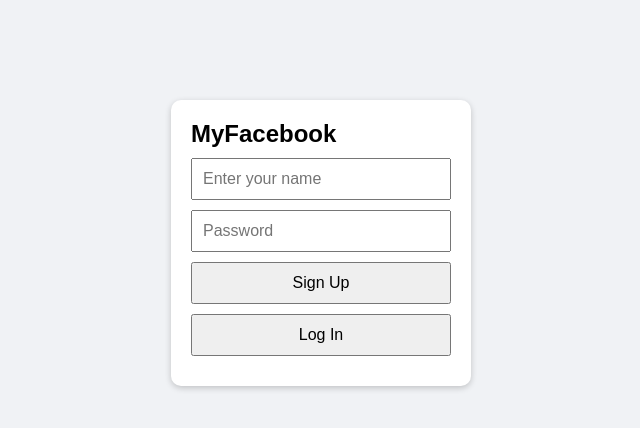
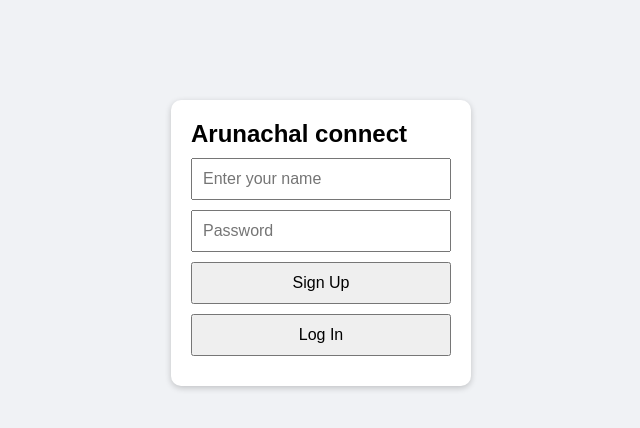
Before and after one commit to Kakhoj452/Arunachal-Connects, a plain HTML site: page index.html in a window 1280 px wide. Shown: the whole page, without its empty margins (319-959 px from the left). Drawn offline with Linux system fonts and the light colour scheme.

Commit message:
Update index.html

```diff
--- a/index.html
+++ b/index.html
@@ -3,7 +3,7 @@
 <head>
   <meta charset="UTF-8" />
   <meta name="viewport" content="width=device-width, initial-scale=1.0"/>
-  <title>MyFacebook</title>
+  <title>Arunachal connect</title>
   <link rel="manifest" href="manifest.json" />
   <style>
     * { margin: 0; padding: 0; box-sizing: border-box; }
@@ -56,7 +56,7 @@
 <body>
 
   <div id="auth-container">
-    <h2>MyFacebook</h2>
+    <h2>Arunachal connect</h2>
     <input type="text" id="username" placeholder="Enter your name" />
     <input type="password" id="password" placeholder="Password" />
     <button onclick="signup()">Sign Up</button>
@@ -66,7 +66,7 @@
 
   <div id="mainApp">
     <div class="navbar">
-      <h1>MyFacebook</h1>
+      <h1>Arunachal connect</h1>
       <p id="welcomeName">Welcome!</p>
     </div>
 
```
